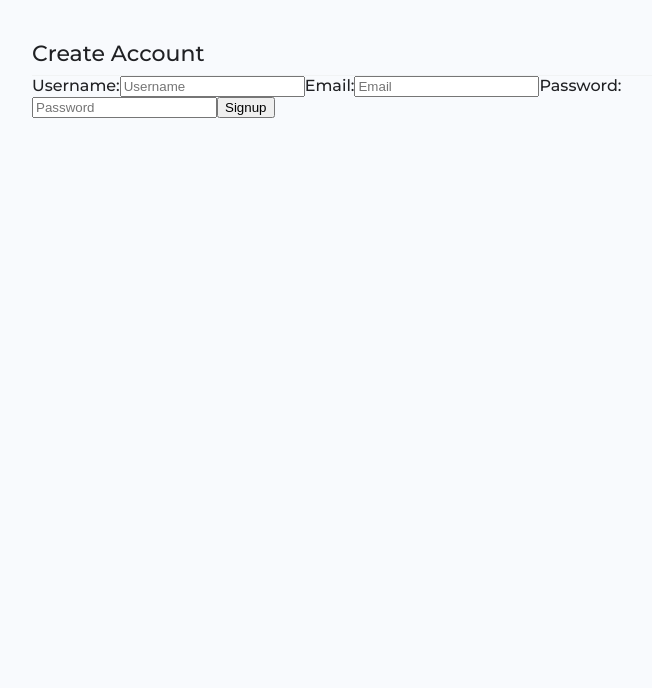
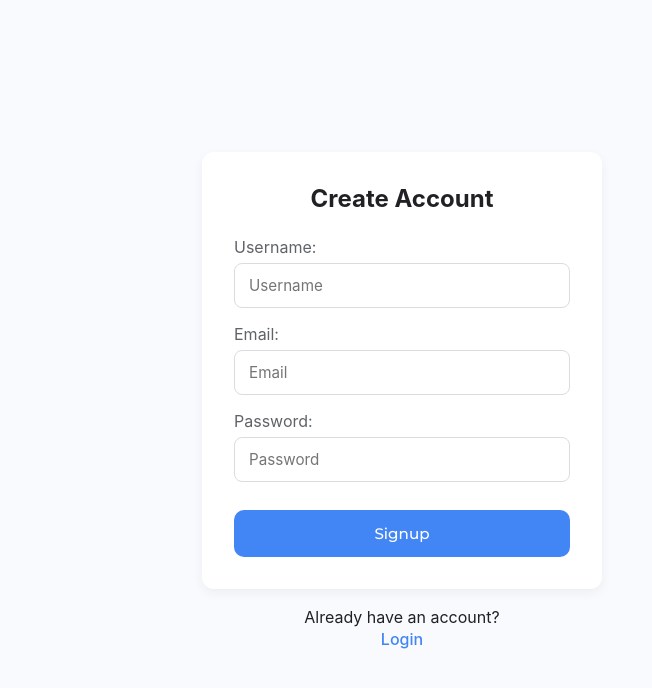
Before and after one commit to sriimalya/chef-gemini, a React (Vite) app in the folder client/: page /signup in a window 1280 px wide. Shown: the top 688 px of the page, without its empty margins (238-890 px from the left). Built offline with nearby package versions, Linux system fonts and the light colour scheme; no server answers.

Commit message:
fix: login/signup form

```diff
--- a/client/src/pages/Login.jsx
+++ b/client/src/pages/Login.jsx
@@ -7,9 +7,11 @@ export default function Login() {
   const { login, user, loading } = useAuth();
   const navigate = useNavigate();
 
+  useEffect(() => {
     if (!loading && user) {
       navigate("/");
     }
+  }, [loading, user, navigate]);
 
   const [loginState, submitAction, isPending] = useActionState(handleLogin, {
     data: null,
@@ -38,29 +40,36 @@ export default function Login() {
   }, [loginState, navigate]);
 
   return (
-    <main>
-      <form action={submitAction} className="form-container">
+    <main className="auth-form-container">
+      <form action={submitAction} className="auth-form">
       <h2>Login to your account</h2>
 
+        <div className="form-field">
           <label htmlFor="username">Username:</label>
           <input
             id="username"
             name="username"
             type="text"
+            autoComplete="username"
             placeholder="Enter your username"
             className="form-input"
             required
           />
+        </div>
 
+        <div className="form-field">
           <label htmlFor="password">Password</label>
           <input
             id="password"
             name="password"
             type="password"
+            autoComplete="password"
             placeholder="Enter your password"
             className="form-input"
             required
           />
+        </div>
+
         <button type="submit" disabled={isPending} className="form-button">
           {isPending ? "Logging in..." : "Login"}
         </button>
@@ -71,11 +80,7 @@ export default function Login() {
       </form>
 
       <div>Don't have an account?</div>
-      <NavLink
-        to="/signup"
-      >
-        Signup
-      </NavLink>
+      <NavLink to="/signup">Signup</NavLink>
     </main>
   );
 }
--- a/client/src/pages/Signup.jsx
+++ b/client/src/pages/Signup.jsx
@@ -1,14 +1,16 @@
 import { useEffect, useActionState } from "react";
-import { useNavigate } from "react-router-dom";
+import { useNavigate, NavLink } from "react-router-dom";
 import useAuth from "../auth/useAuth";
 
 export default function Signup() {
   const { signup, user, loading } = useAuth();
   const navigate = useNavigate();
 
+  useEffect(() => {
     if (!loading && user) {
       navigate("/");
     }
+  }, [loading, user, navigate]);
 
   const [signedUpState, submitAction, isPending] = useActionState(
     handleSignup,
@@ -41,37 +43,50 @@ export default function Signup() {
   }, [signedUpState, navigate]);
 
   return (
-    <main>
-      <form action={submitAction} className="form-container">
+    <main className="auth-form-container">
+      <form action={submitAction} className="auth-form">
       <h2>Create Account</h2>
+
+        <div className="form-field">
           <label htmlFor="username">Username:</label>
           <input
             id="username"
             name="username"
             type="text"
+            autoComplete="username"
             placeholder="Username"
             className="form-input"
             required
           />
+        </div>
+
+        <div className="form-field">
           <label htmlFor="email">Email:</label>
           <input
             id="email"
             name="email"
-          type="text"
+            type="email"
+            autoComplete="email"
             placeholder="Email"
             className="form-input"
             required
           />
+        </div>
+
+        <div className="form-field">
           <label htmlFor="password">Password:</label>
           <input
             id="password"
             name="password"
             type="password"
+            autoComplete="new-password"
             placeholder="Password"
             className="form-input"
             required
           />
-        <button type="submit" disabled={isPending}>
+        </div>
+
+        <button type="submit" disabled={isPending} className="form-button">
           {isPending ? "Signing up..." : "Signup"}
         </button>
 
@@ -79,6 +94,9 @@ export default function Signup() {
           <div className="form-error">{signedUpState.error}</div>
         )}
       </form>
+
+      <div>Already have an account?</div>
+      <NavLink to="/login">Login</NavLink>
     </main>
   );
 }
--- /dev/null
+++ b/client/src/styles/components/auth.css
@@ -0,0 +1,108 @@
+.auth-form-container {
+    width: 100vw;
+    height: 100vh;
+    background-color: #f8fafd;
+    display: flex;
+    flex-direction: column;
+    align-items: center;
+    justify-content: center;
+    padding: 24px;
+    font-family: 'Inter', sans-serif;
+}
+
+.auth-form-container h2 {
+    text-align: center;
+    font-size: 1.5rem;
+    font-weight: 700;
+    color: #202124;
+}
+
+.auth-form {
+    display: flex;
+    flex-direction: column;
+    gap: 16px;
+    width: 100%;
+    max-width: 400px;
+    background-color: #ffffff;
+    padding: 32px;
+    margin-bottom: 18px;
+    border-radius: 12px;
+    box-shadow: 0 4px 12px rgba(0, 0, 0, 0.05);
+}
+
+.auth-form .form-field {
+    display: flex;
+    flex-direction: column;
+    gap: 6px;
+    width: 100%;
+}
+
+.form-field label {
+    color: #5f6368;
+}
+
+.form-input {
+    width: 100%;
+    padding: 12px 14px;
+    border: 1px solid #dadce0;
+    border-radius: 8px;
+    font-size: 0.95rem;
+    font-family: 'Inter', sans-serif;
+    color: #202124;
+    transition: border-color 0.2s ease;
+}
+
+.form-input:focus {
+    border-color: #4285f4;
+    outline: none;
+}
+
+.form-button {
+    border-radius: 10px;
+    border: none;
+    padding: 14px 16px;
+    background-color: #4285f4;
+    font-family: 'Montserrat', sans-serif;
+    color: #ffffff;
+    font-size: 0.95rem;
+    cursor: pointer;
+    transition: background-color 0.2s ease;
+    width: 100%;
+    margin-top: 12px;
+}
+
+.form-button:hover {
+    background-color: #1a60c9;
+}
+
+.form-button:focus-visible {
+    background-color: #4285f4;
+    outline: none;
+}
+
+.form-button:disabled {
+    opacity: 0.6;
+    cursor: not-allowed;
+}
+
+.form-error {
+    margin-top: 12px;
+    color: #d93025;
+    background: #fdecea;
+    padding: 10px;
+    border-radius: 6px;
+    font-size: 0.9rem;
+    width: 100%;
+    text-align: center;
+}
+
+.auth-form-container a {
+    color: #4285f4;
+    text-decoration: none;
+    font-weight: 500;
+    margin-top: 2px;
+}
+
+.auth-form-container a:hover {
+    text-decoration: underline;
+}
--- a/client/src/styles/components/get-recipe.css
+++ b/client/src/styles/components/get-recipe.css
@@ -27,8 +27,8 @@
   filter: brightness(0.9);
 }
 
-.get-recipe-btn:active,
-.stop-btn:active {
+.get-recipe-btn:focus-visible,
+.stop-btn:focus-visible {
   filter: brightness(0.8);
 }
 
--- a/client/src/styles/components/input-section.css
+++ b/client/src/styles/components/input-section.css
@@ -47,6 +47,6 @@
   background-color: #1a60c9;
 }
 
-.input-section .add-button:active {
+.input-section .add-button:focus-visible {
   background-color: #4285f4;
 }
--- a/client/src/styles/index.css
+++ b/client/src/styles/index.css
@@ -1,6 +1,7 @@
 @import './base.css';
 @import './layout.css';
 @import './typography.css';
+@import './components/auth.css';
 @import './components/input-section.css';
 @import './components/ingredient-list.css';
 @import './components/get-recipe.css';
--- a/client/src/styles/typography.css
+++ b/client/src/styles/typography.css
@@ -7,7 +7,6 @@ h2 {
   font-size: 1.375rem;
   font-weight: 500;
   padding-bottom: 8px;
-  border-bottom: 1px solid #f1f3f4;
 }
 
 h3 {
```
Lines whose indentation alone changed are shown as unchanged.
